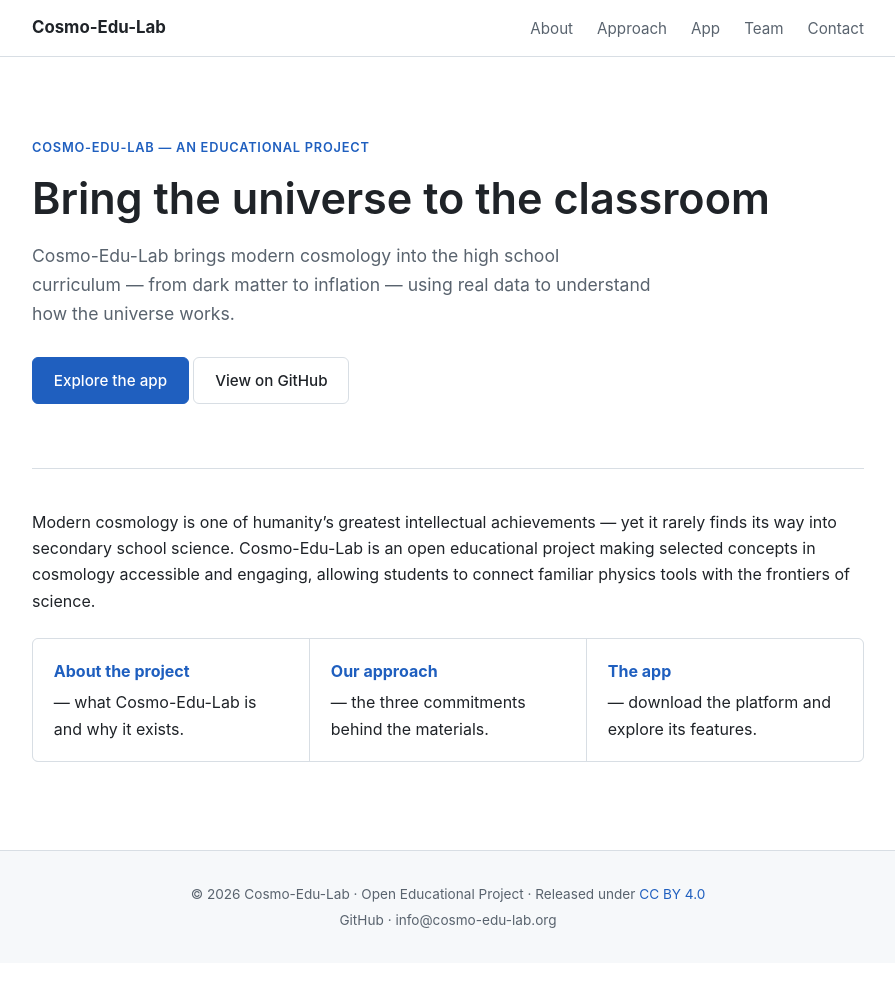
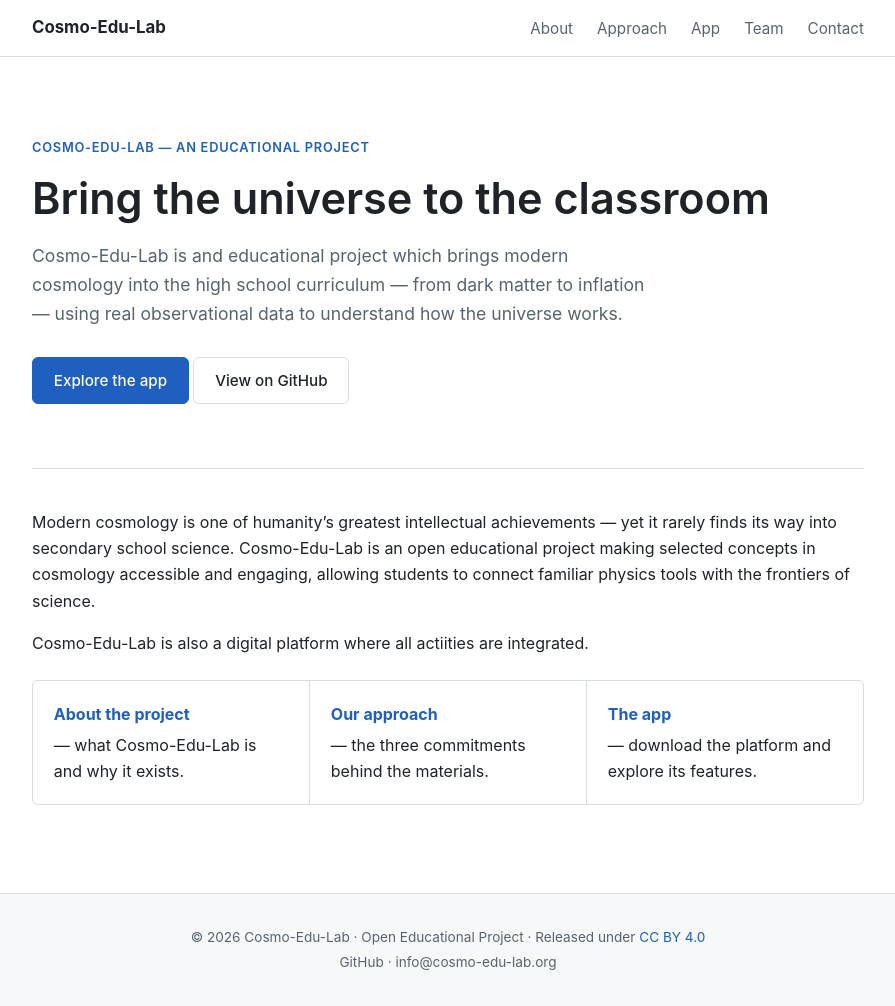
Before and after one commit to cosmo-edu-lab/cosmo-edu-lab.github.io, a Jekyll site: the page built from index.md, in a window 1280 px wide and 1006 px high. Shown: the whole window, without its empty margins (192-1087 px from the left). Built offline with Jekyll 4.4.1, drawn with Linux system fonts in a browser that asks for light colours.

Commit message:
First amenments to the content

```diff
--- a/index.md
+++ b/index.md
@@ -12,7 +12,7 @@ description: "Cosmo-Edu-Lab brings modern cosmology into the high school curricu
 
 # Bring the universe to the classroom
 
-<p class="lead">Cosmo-Edu-Lab brings modern cosmology into the high school curriculum — from dark matter to inflation — using real data to understand how the universe works.</p>
+<p class="lead">Cosmo-Edu-Lab is and educational project which brings modern cosmology into the high school curriculum — from dark matter to inflation — using real observational data to understand how the universe works.</p>
 
 <div class="hero-actions" markdown="1">
 [Explore the app]({{ '/app/' | relative_url }}){: .btn .btn-primary}
@@ -22,6 +22,8 @@ description: "Cosmo-Edu-Lab brings modern cosmology into the high school curricu
 
 Modern cosmology is one of humanity's greatest intellectual achievements — yet it rarely finds its way into secondary school science. Cosmo-Edu-Lab is an open educational project making selected concepts in cosmology accessible and engaging, allowing students to connect familiar physics tools with the frontiers of science.
 
+Cosmo-Edu-Lab is also a digital platform where all actiities are integrated.
+
 - **[About the project]({{ '/about/' | relative_url }})** — what Cosmo-Edu-Lab is and why it exists.
 - **[Our approach]({{ '/approach/' | relative_url }})** — the three commitments behind the materials.
 - **[The app]({{ '/app/' | relative_url }})** — download the platform and explore its features.
```
Also changed, not shown: 7 other files.
